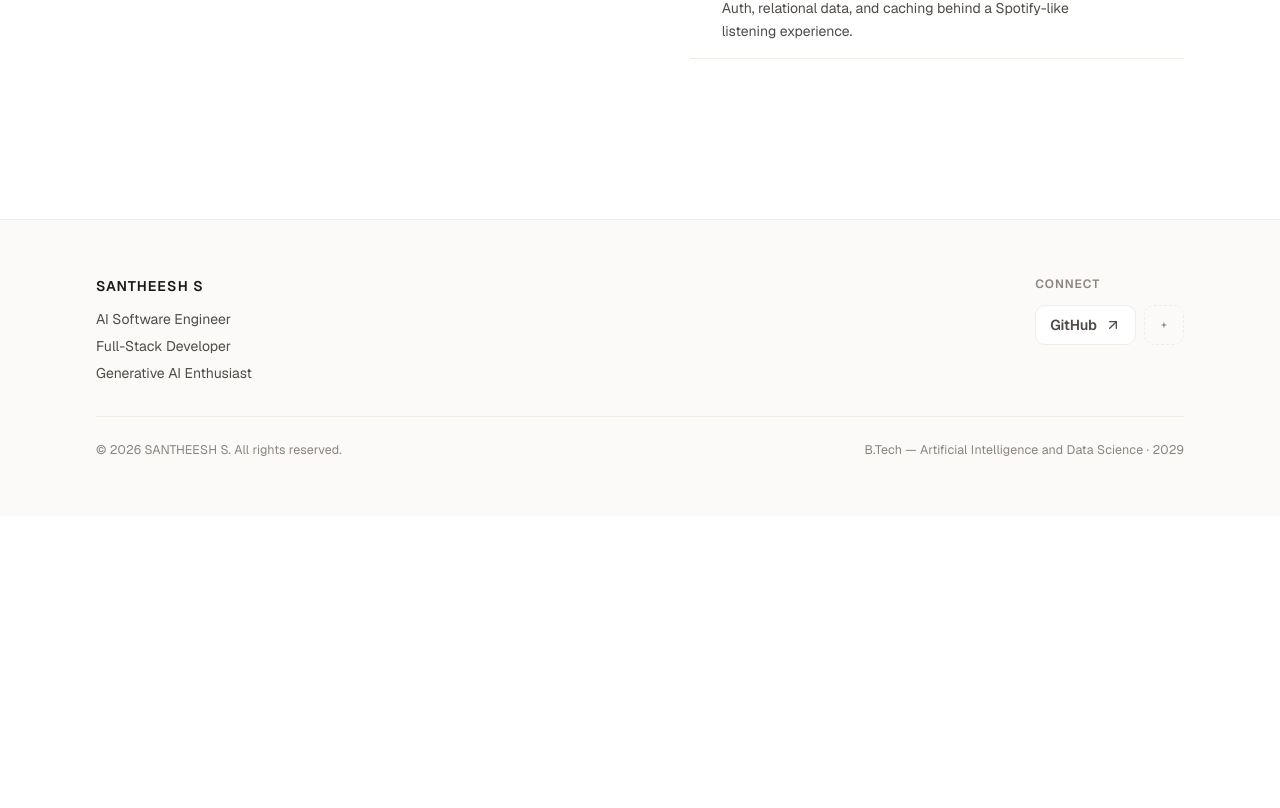
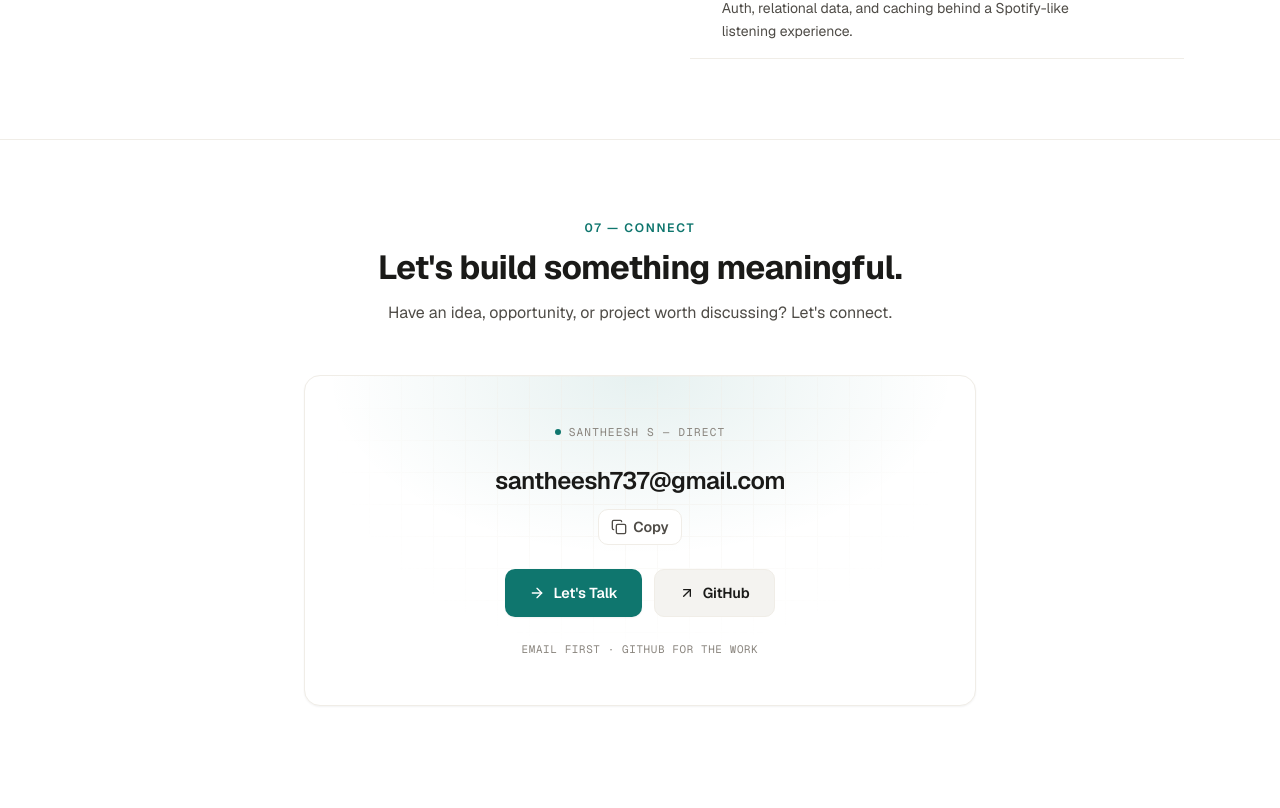
Before and after one commit to santheesh73/Portfolio, a Next.js app: page / in a window 1280 px wide. Shown: the part 7732-8540 px from the top of the page. Before the commit the page ends 8248 px from the top, so only its background shows below. Built offline with nearby package versions, Linux system fonts and the light colour scheme.

Commit message:
Phase 7: Contact and conversion experience with copy-email interaction

```diff
--- a/src/app/page.tsx
+++ b/src/app/page.tsx
@@ -3,6 +3,7 @@ import { ProjectsSection } from "@/components/projects/ProjectsSection";
 import { AboutSection } from "@/components/about/AboutSection";
 import { SkillsSection } from "@/components/skills/SkillsSection";
 import { ProofSection } from "@/components/proof/ProofSection";
+import { ContactSection } from "@/components/contact/ContactSection";
 
 export default function Home() {
   return (
@@ -12,6 +13,7 @@ export default function Home() {
       <AboutSection />
       <SkillsSection />
       <ProofSection />
+      <ContactSection />
     </div>
   );
 }
--- /dev/null
+++ b/src/components/contact/ContactSection.tsx
@@ -0,0 +1,108 @@
+import { ArrowRight, ArrowUpRight } from "lucide-react";
+import { Button } from "@/components/ui/Button";
+import { Card } from "@/components/ui/Card";
+import { Container } from "@/components/ui/Container";
+import { SectionHeading } from "@/components/ui/SectionHeading";
+import { Reveal } from "@/components/motion/Reveal";
+import { CopyEmailButton } from "@/components/contact/CopyEmailButton";
+import { profile } from "@/data/profile";
+
+/**
+ * Phase 7 — Contact & conversion experience.
+ * Server component (the clipboard interaction is an isolated client
+ * island). Closing chapter: one dominant mailto CTA, a visible email
+ * address with copy feedback, and the single verified social profile.
+ * No contact form, no invented links — LinkedIn is absent from the
+ * verified profile data and is therefore omitted.
+ */
+export function ContactSection() {
+  const { email, github } = profile;
+
+  return (
+    <section
+      id="contact"
+      aria-label="Contact Santheesh S"
+      className="scroll-mt-20 border-t border-border-subtle"
+    >
+      <Container className="flex flex-col items-center gap-10 py-14 text-center sm:gap-12 sm:py-20">
+        <Reveal>
+          <SectionHeading
+            align="center"
+            eyebrow="07 — Connect"
+            title="Let's build something meaningful."
+            description="Have an idea, opportunity, or project worth discussing? Let's connect."
+          />
+        </Reveal>
+
+        <Reveal delay={0.08} className="w-full max-w-2xl">
+          <Card className="relative flex flex-col items-center gap-6 overflow-hidden px-6 py-10 sm:px-10 sm:py-12">
+            {/* Distinctive closing treatment: soft accent depth + fine grid */}
+            <div
+              aria-hidden="true"
+              className="pointer-events-none absolute inset-0"
+            >
+              <div className="absolute inset-0 bg-[radial-gradient(28rem_16rem_at_50%_0%,rgba(15,118,110,0.1),transparent_70%)]" />
+              <div className="absolute inset-0 bg-[linear-gradient(to_right,var(--border-subtle)_1px,transparent_1px),linear-gradient(to_bottom,var(--border-subtle)_1px,transparent_1px)] bg-[size:32px_32px] [mask-image:radial-gradient(26rem_18rem_at_50%_20%,black,transparent_75%)] opacity-60" />
+            </div>
+
+            <p className="relative flex items-center gap-2 font-mono text-[0.7rem] tracking-[0.1em] text-text-muted">
+              <span
+                aria-hidden="true"
+                className="inline-block size-1.5 rounded-full bg-accent"
+              />
+              SANTHEESH S — DIRECT
+            </p>
+
+            <div className="relative flex flex-col items-center gap-3">
+              <a
+                href={`mailto:${email}`}
+                aria-label={`Send an email to ${email}`}
+                className="max-w-full break-all text-xl font-semibold tracking-[-0.02em] text-text-primary transition-colors hover:text-accent sm:text-2xl"
+              >
+                {email}
+              </a>
+              <CopyEmailButton email={email} />
+            </div>
+
+            <div className="relative flex w-full flex-col items-center justify-center gap-3 sm:w-auto sm:flex-row">
+              <Button
+                href={`mailto:${email}`}
+                size="lg"
+                className="group w-full sm:w-auto"
+                icon={
+                  <ArrowRight
+                    aria-hidden="true"
+                    className="size-4 transition-transform duration-150 ease-out group-hover:translate-x-0.5"
+                  />
+                }
+              >
+                {"Let's Talk"}
+              </Button>
+              <Button
+                variant="secondary"
+                size="lg"
+                href={github}
+                target="_blank"
+                rel="noreferrer"
+                aria-label="Open GitHub profile in a new tab"
+                className="group w-full sm:w-auto"
+                icon={
+                  <ArrowUpRight
+                    aria-hidden="true"
+                    className="size-4 transition-transform duration-150 ease-out group-hover:translate-x-px group-hover:-translate-y-px"
+                  />
+                }
+              >
+                GitHub
+              </Button>
+            </div>
+
+            <p className="relative font-mono text-[0.68rem] tracking-[0.06em] text-text-muted">
+              EMAIL FIRST · GITHUB FOR THE WORK
+            </p>
+          </Card>
+        </Reveal>
+      </Container>
+    </section>
+  );
+}
--- /dev/null
+++ b/src/components/contact/CopyEmailButton.tsx
@@ -0,0 +1,70 @@
+"use client";
+
+import { useEffect, useRef, useState } from "react";
+import { Check, Copy } from "lucide-react";
+
+type CopyState = "idle" | "copied" | "failed";
+
+/**
+ * Phase 7 — Copy-email micro-interaction.
+ * Minimal client island: inline feedback via aria-live, temporary
+ * "Copied" state, graceful fallback when the clipboard is unavailable.
+ */
+export function CopyEmailButton({ email }: { email: string }) {
+  const [state, setState] = useState<CopyState>("idle");
+  const timer = useRef<number | null>(null);
+
+  useEffect(() => {
+    return () => {
+      if (timer.current !== null) window.clearTimeout(timer.current);
+    };
+  }, []);
+
+  const flash = (next: CopyState) => {
+    setState(next);
+    if (timer.current !== null) window.clearTimeout(timer.current);
+    timer.current = window.setTimeout(() => setState("idle"), 2000);
+  };
+
+  const handleCopy = async () => {
+    try {
+      if (!navigator.clipboard) throw new Error("clipboard unavailable");
+      await navigator.clipboard.writeText(email);
+      flash("copied");
+    } catch {
+      flash("failed");
+    }
+  };
+
+  return (
+    <span className="inline-flex items-center gap-2">
+      <button
+        type="button"
+        onClick={handleCopy}
+        aria-label={state === "copied" ? "Email copied" : "Copy email address"}
+        className="inline-flex h-9 items-center gap-1.5 rounded-md border border-border bg-surface px-3 text-text-secondary transition-[border-color,color,background-color] duration-150 ease-out hover:border-text-muted/50 hover:text-text-primary"
+      >
+        {state === "copied" ? (
+          <Check aria-hidden="true" className="size-4 text-accent" />
+        ) : (
+          <Copy aria-hidden="true" className="size-4" />
+        )}
+        <span className="type-button">
+          {state === "copied" ? "Copied" : "Copy"}
+        </span>
+      </button>
+      <span aria-live="polite" className="sr-only">
+        {state === "copied"
+          ? "Email address copied to clipboard."
+          : state === "failed"
+            ? "Copy failed. Please copy the address manually."
+            : ""}
+      </span>
+      {state === "failed" ? (
+        <span className="type-caption text-text-secondary">
+          Copy failed — select it manually.
+        </span>
+      ) : null}
+    </span>
+  );
+}
--- a/src/data/profile.ts
+++ b/src/data/profile.ts
@@ -15,5 +15,5 @@ export const profile: Profile = {
     expectedGraduation: "2029",
   },
   github: "https://github.com/santheesh73",
-  email: "",
+  email: "santheesh737@gmail.com",
 };
```
